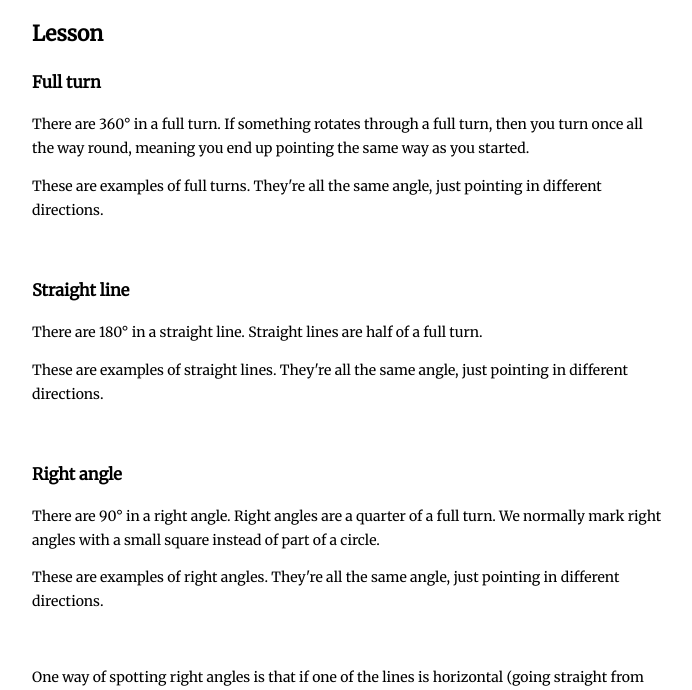
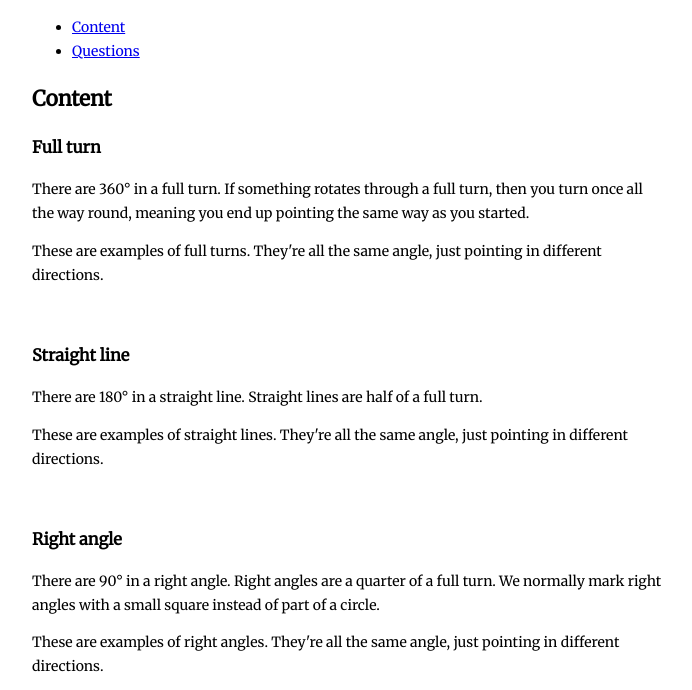
Before and after one commit to mwilliamson/maths-lessons, a website: page types-of-angles.html in a window 1280 px wide. Shown: the part 69-759 px from the top of the page, without its empty margins (293-985 px from the left). Drawn offline with nearby package versions, Linux system fonts and the light colour scheme; files that its build step writes are made by us from their sources.

Commit message:
Add table of contents

```diff
--- a/types-of-angles.html
+++ b/types-of-angles.html
@@ -10,7 +10,12 @@
     <div class="container">
       <h1>Types of angles</h1>
 
-      <h2>Lesson</h2>
+      <ul>
+        <li><a href="#content">Content</a></li>
+        <li><a href="#questions">Questions</a></li>
+      </ul>
+
+      <h2 id="content">Content</h2>
 
       <h3>Full turn</h3>
 
@@ -222,7 +227,7 @@
 
       <!-- TODO: show that for every angle less than a straight line, there's a corresponding reflex angle -->
 
-      <h2>Questions</h2>
+      <h2 id="questions">Questions</h2>
 
       <div data-widget="types-of-angles-test">
       </div>
```
